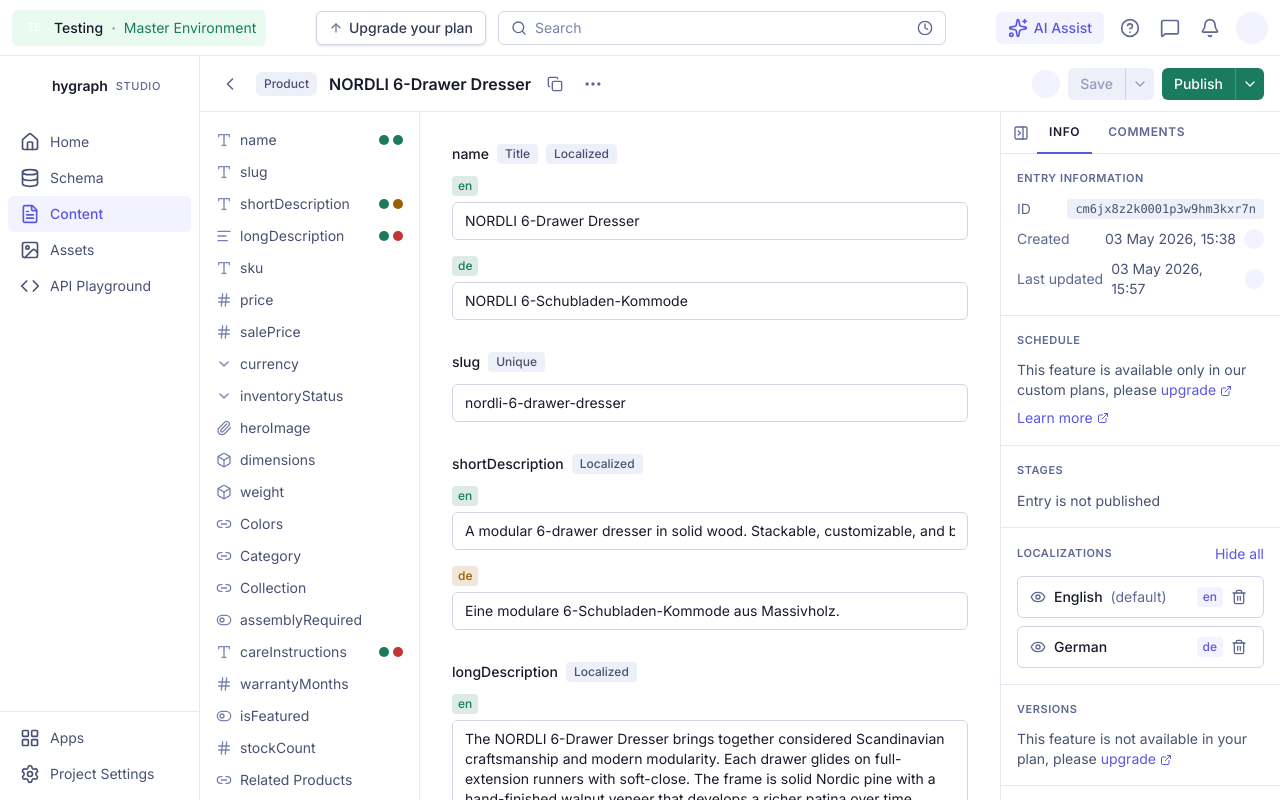
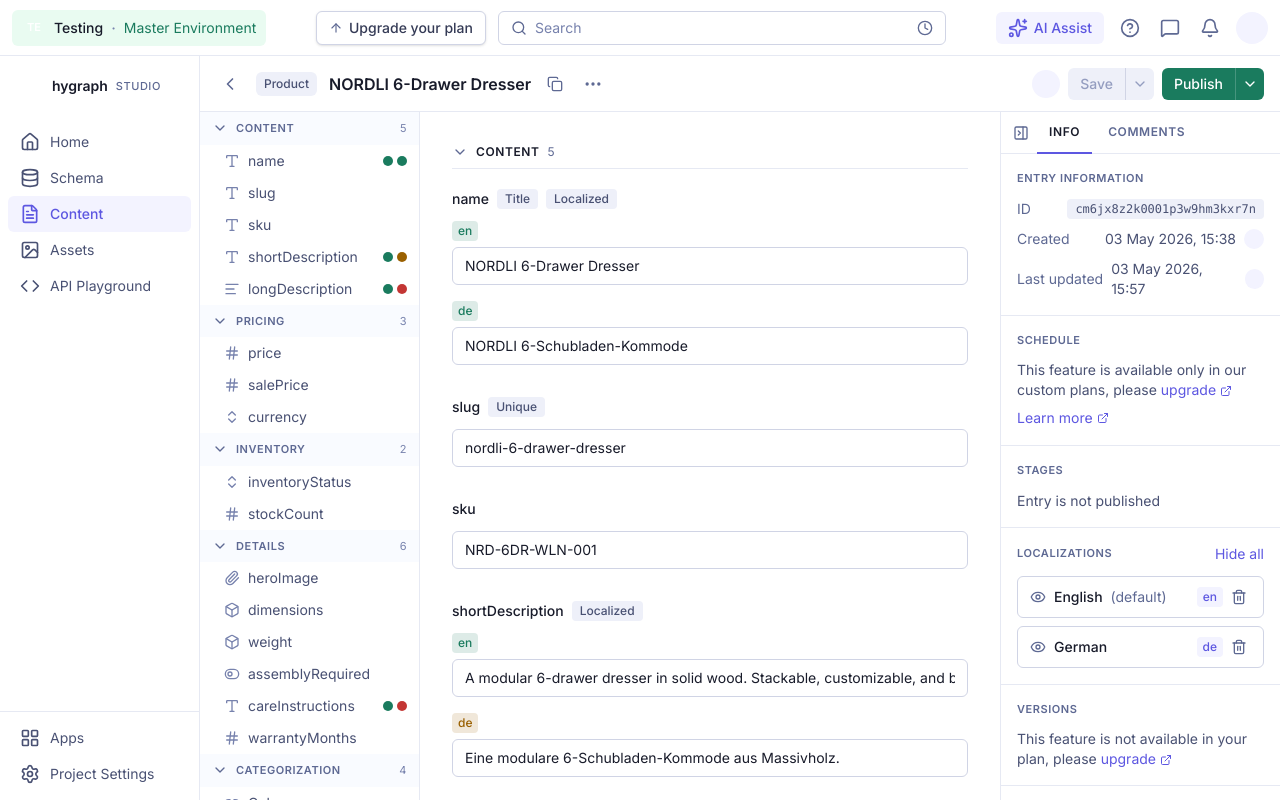
Before and after one commit to heliavz/hygraph-studio-editor, a Next.js app: page /hygraph-studio-editor/ in a window 1280 px wide. Built offline with nearby package versions, Linux system fonts and the light colour scheme.

Commit message:
collapsible field sections in outline and form

```diff
--- a/src/app/page.tsx
+++ b/src/app/page.tsx
@@ -1,11 +1,31 @@
+"use client";
+
+import { useState } from "react";
 import { EditorForm } from "@/components/editor/form/EditorForm";
 import { EntryHeader } from "@/components/editor/EntryHeader";
 import { FieldOutline } from "@/components/editor/FieldOutline";
 import { LeftSidebar } from "@/components/editor/LeftSidebar";
 import { RightRail } from "@/components/editor/RightRail";
 import { TopBar } from "@/components/editor/TopBar";
+import type { FieldSection } from "@/data";
 
 export default function EditorPage() {
+  const [collapsedSections, setCollapsedSections] = useState<Set<FieldSection>>(
+    new Set(),
+  );
+
+  const toggleSection = (section: FieldSection) => {
+    setCollapsedSections((prev) => {
+      const next = new Set(prev);
+      if (next.has(section)) {
+        next.delete(section);
+      } else {
+        next.add(section);
+      }
+      return next;
+    });
+  };
+
   return (
     <div className="flex h-screen flex-col">
       <TopBar />
@@ -14,9 +34,15 @@ export default function EditorPage() {
         <div className="flex flex-1 flex-col overflow-hidden">
           <EntryHeader />
           <div className="flex flex-1 overflow-hidden">
-            <FieldOutline />
+            <FieldOutline
+              collapsedSections={collapsedSections}
+              onToggleSection={toggleSection}
+            />
             <div className="flex-1 overflow-auto scroll-smooth bg-canvas">
-              <EditorForm />
+              <EditorForm
+                collapsedSections={collapsedSections}
+                onToggleSection={toggleSection}
+              />
             </div>
             <RightRail />
           </div>
--- a/src/components/editor/FieldOutline.tsx
+++ b/src/components/editor/FieldOutline.tsx
@@ -1,7 +1,11 @@
+"use client";
+
 import {
   AlignLeft,
   Box,
   ChevronDown,
+  ChevronRight,
+  ChevronsUpDown,
   Hash,
   Link2,
   type LucideIcon,
@@ -11,10 +15,12 @@ import {
 } from "lucide-react";
 import {
   COMPLETION_STATUS_LABEL,
+  FIELD_SECTIONS,
   getLocaleCompletionStatus,
   LOCALES,
   product,
   productFieldDefinitions,
+  type FieldSection,
   type FieldType,
   type LocaleCompletionStatus,
   type LocalizedString,
@@ -25,7 +31,7 @@ const ICON_BY_TYPE: Record<FieldType, LucideIcon> = {
   text: Type,
   richtext: AlignLeft,
   number: Hash,
-  enum: ChevronDown,
+  enum: ChevronsUpDown,
   asset: Paperclip,
   component: Box,
   reference: Link2,
@@ -38,24 +44,61 @@ const DOT_COLOR: Record<LocaleCompletionStatus, string> = {
   empty: "bg-danger",
 };
 
-export function FieldOutline() {
+interface FieldOutlineProps {
+  collapsedSections: Set<FieldSection>;
+  onToggleSection: (section: FieldSection) => void;
+}
+
+export function FieldOutline({
+  collapsedSections,
+  onToggleSection,
+}: FieldOutlineProps) {
   return (
     <nav
       aria-label="Field outline"
-      className="w-55 shrink-0 overflow-y-auto border-r border-muted bg-canvas py-3"
+      className="w-55 shrink-0 overflow-y-auto border-r border-muted bg-canvas"
     >
-      {productFieldDefinitions.map((field) => {
+      {FIELD_SECTIONS.map((section) => {
+        const fields = productFieldDefinitions.filter(
+          (f) => f.section === section.id,
+        );
+        const isCollapsed = collapsedSections.has(section.id);
+        return (
+          <div key={section.id}>
+            <button
+              type="button"
+              onClick={() => onToggleSection(section.id)}
+              aria-expanded={!isCollapsed}
+              className="flex w-full items-center gap-2 bg-surface-1 px-3 py-2 text-left text-[11px] font-semibold uppercase tracking-wider text-muted hover:bg-surface-2 hover:text-strong"
+            >
+              {isCollapsed ? (
+                <ChevronRight className="h-4 w-4 shrink-0" />
+              ) : (
+                <ChevronDown className="h-4 w-4 shrink-0" />
+              )}
+              <span className="flex-1">{section.label}</span>
+              <span className="font-normal normal-case text-ghost">
+                {fields.length}
+              </span>
+            </button>
+            {!isCollapsed &&
+              fields.map((field) => {
                 const Icon = ICON_BY_TYPE[field.type];
                 return (
                   <a
                     key={field.key}
                     href={`#field-${field.key}`}
-            className="flex items-center gap-2 px-4 py-1.5 text-sm text-soft hover:bg-surface-2 hover:text-strong"
+                    className="flex items-center gap-2 py-1.5 pl-6 pr-3 text-sm text-soft hover:bg-surface-2 hover:text-strong"
                   >
                     <Icon className="h-4 w-4 shrink-0 text-ghost" />
                     <span className="flex-1 truncate">{field.label}</span>
-            {field.isLocalized && <CompletionDots fieldKey={field.key} />}
+                    {field.isLocalized && (
+                      <CompletionDots fieldKey={field.key} />
+                    )}
                   </a>
+                );
+              })}
+          </div>
         );
       })}
     </nav>
--- a/src/components/editor/form/EditorForm.tsx
+++ b/src/components/editor/form/EditorForm.tsx
@@ -1,4 +1,8 @@
+"use client";
+
+import { ChevronDown, ChevronRight } from "lucide-react";
 import {
+  FIELD_SECTIONS,
   product,
   productFieldDefinitions,
   resolveCategory,
@@ -6,6 +10,7 @@ import {
   resolveColors,
   type Dimensions,
   type FieldDefinition,
+  type FieldSection,
   type LocalizedString,
   type Weight,
 } from "@/data";
@@ -19,14 +24,56 @@ import { NumberInput } from "./NumberInput";
 import { ReferenceField, type ReferenceItem } from "./ReferenceField";
 import { TextInput } from "./TextInput";
 
-export function EditorForm() {
+interface EditorFormProps {
+  collapsedSections: Set<FieldSection>;
+  onToggleSection: (section: FieldSection) => void;
+}
+
+export function EditorForm({
+  collapsedSections,
+  onToggleSection,
+}: EditorFormProps) {
   return (
-    <form className="mx-auto max-w-3xl space-y-8 px-8 py-8">
-      {productFieldDefinitions.map((field) => (
-        <FormField key={field.key} field={field}>
-          {renderInput(field)}
-        </FormField>
-      ))}
+    <form className="mx-auto max-w-3xl space-y-10 px-8 py-8">
+      {FIELD_SECTIONS.map((section) => {
+        const fields = productFieldDefinitions.filter(
+          (f) => f.section === section.id,
+        );
+        const isCollapsed = collapsedSections.has(section.id);
+        return (
+          <section
+            key={section.id}
+            id={`section-${section.id}`}
+            className="scroll-mt-4"
+          >
+            <button
+              type="button"
+              onClick={() => onToggleSection(section.id)}
+              aria-expanded={!isCollapsed}
+              className="mb-5 flex w-full items-center gap-2 border-b border-muted pb-2 text-left"
+            >
+              {isCollapsed ? (
+                <ChevronRight className="h-4 w-4 text-muted" />
+              ) : (
+                <ChevronDown className="h-4 w-4 text-muted" />
+              )}
+              <h2 className="text-xs font-semibold uppercase tracking-wider text-strong">
+                {section.label}
+              </h2>
+              <span className="text-xs text-muted">{fields.length}</span>
+            </button>
+            {!isCollapsed && (
+              <div className="space-y-8">
+                {fields.map((field) => (
+                  <FormField key={field.key} field={field}>
+                    {renderInput(field)}
+                  </FormField>
+                ))}
+              </div>
+            )}
+          </section>
+        );
+      })}
     </form>
   );
 }
@@ -109,7 +156,7 @@ function resolveReferenceItems(field: FieldDefinition): ReferenceItem[] {
       return col ? [{ id: col.id, name: col.name }] : [];
     }
     case "relatedProductIds":
-      return []; // empty in fixture
+      return [];
     default:
       return [];
   }
--- a/src/data/schema.ts
+++ b/src/data/schema.ts
@@ -10,10 +10,28 @@ export type FieldType =
   | "reference"
   | "boolean";
 
+export type FieldSection =
+  | "content"
+  | "pricing"
+  | "inventory"
+  | "details"
+  | "categorization"
+  | "seo";
+
+export const FIELD_SECTIONS: { id: FieldSection; label: string }[] = [
+  { id: "content", label: "Content" },
+  { id: "pricing", label: "Pricing" },
+  { id: "inventory", label: "Inventory" },
+  { id: "details", label: "Details" },
+  { id: "categorization", label: "Categorization" },
+  { id: "seo", label: "SEO & Visibility" },
+];
+
 export interface FieldDefinition {
   key: keyof Product;
   label: string;
   type: FieldType;
+  section: FieldSection;
   isLocalized?: boolean;
   isTitle?: boolean;
   isUnique?: boolean;
@@ -22,67 +40,123 @@ export interface FieldDefinition {
 }
 
 export const productFieldDefinitions: FieldDefinition[] = [
+  // Content
   {
     key: "name",
     label: "name",
     type: "text",
+    section: "content",
     isLocalized: true,
     isTitle: true,
   },
-  { key: "slug", label: "slug", type: "text", isUnique: true },
+  {
+    key: "slug",
+    label: "slug",
+    type: "text",
+    section: "content",
+    isUnique: true,
+  },
+  { key: "sku", label: "sku", type: "text", section: "content" },
   {
     key: "shortDescription",
     label: "shortDescription",
     type: "text",
+    section: "content",
     isLocalized: true,
   },
   {
     key: "longDescription",
     label: "longDescription",
     type: "richtext",
+    section: "content",
     isLocalized: true,
   },
-  { key: "sku", label: "sku", type: "text" },
-  { key: "price", label: "price", type: "number" },
-  { key: "salePrice", label: "salePrice", type: "number" },
+  // Pricing
+  { key: "price", label: "price", type: "number", section: "pricing" },
+  { key: "salePrice", label: "salePrice", type: "number", section: "pricing" },
   {
     key: "currency",
     label: "currency",
     type: "enum",
+    section: "pricing",
     enumOptions: ["EUR", "USD", "GBP", "SEK"],
   },
+  // Inventory
   {
     key: "inventoryStatus",
     label: "inventoryStatus",
     type: "enum",
+    section: "inventory",
     enumOptions: ["IN_STOCK", "LOW_STOCK", "OUT_OF_STOCK", "DISCONTINUED"],
   },
-  { key: "heroImageId", label: "heroImage", type: "asset" },
-  { key: "dimensions", label: "dimensions", type: "component" },
-  { key: "weight", label: "weight", type: "component" },
-  { key: "colorIds", label: "Colors", type: "reference", isMultiple: true },
-  { key: "categoryId", label: "Category", type: "reference" },
-  { key: "collectionId", label: "Collection", type: "reference" },
-  { key: "assemblyRequired", label: "assemblyRequired", type: "boolean" },
+  {
+    key: "stockCount",
+    label: "stockCount",
+    type: "number",
+    section: "inventory",
+  },
+  // Details
+  { key: "heroImageId", label: "heroImage", type: "asset", section: "details" },
+  {
+    key: "dimensions",
+    label: "dimensions",
+    type: "component",
+    section: "details",
+  },
+  { key: "weight", label: "weight", type: "component", section: "details" },
+  {
+    key: "assemblyRequired",
+    label: "assemblyRequired",
+    type: "boolean",
+    section: "details",
+  },
   {
     key: "careInstructions",
     label: "careInstructions",
     type: "text",
+    section: "details",
     isLocalized: true,
   },
-  { key: "warrantyMonths", label: "warrantyMonths", type: "number" },
-  { key: "isFeatured", label: "isFeatured", type: "boolean" },
-  { key: "stockCount", label: "stockCount", type: "number" },
+  {
+    key: "warrantyMonths",
+    label: "warrantyMonths",
+    type: "number",
+    section: "details",
+  },
+  // Categorization
+  {
+    key: "colorIds",
+    label: "Colors",
+    type: "reference",
+    section: "categorization",
+    isMultiple: true,
+  },
+  {
+    key: "categoryId",
+    label: "Category",
+    type: "reference",
+    section: "categorization",
+  },
+  {
+    key: "collectionId",
+    label: "Collection",
+    type: "reference",
+    section: "categorization",
+  },
   {
     key: "relatedProductIds",
     label: "Related Products",
     type: "reference",
+    section: "categorization",
     isMultiple: true,
   },
+  // SEO & Visibility
+  { key: "isFeatured", label: "isFeatured", type: "boolean", section: "seo" },
   {
     key: "metaDescription",
     label: "metaDescription",
     type: "text",
+    section: "seo",
     isLocalized: true,
   },
 ];
```
Lines whose indentation alone changed are shown as unchanged.
